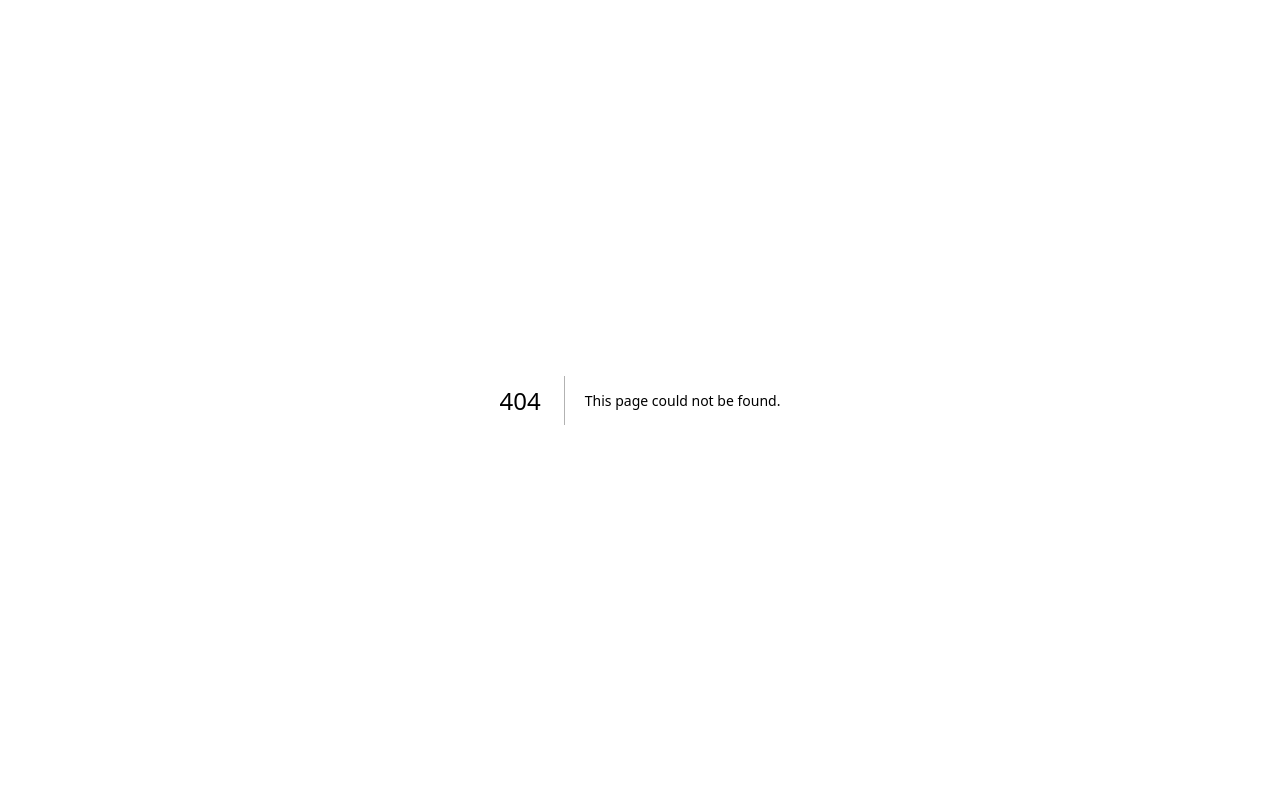
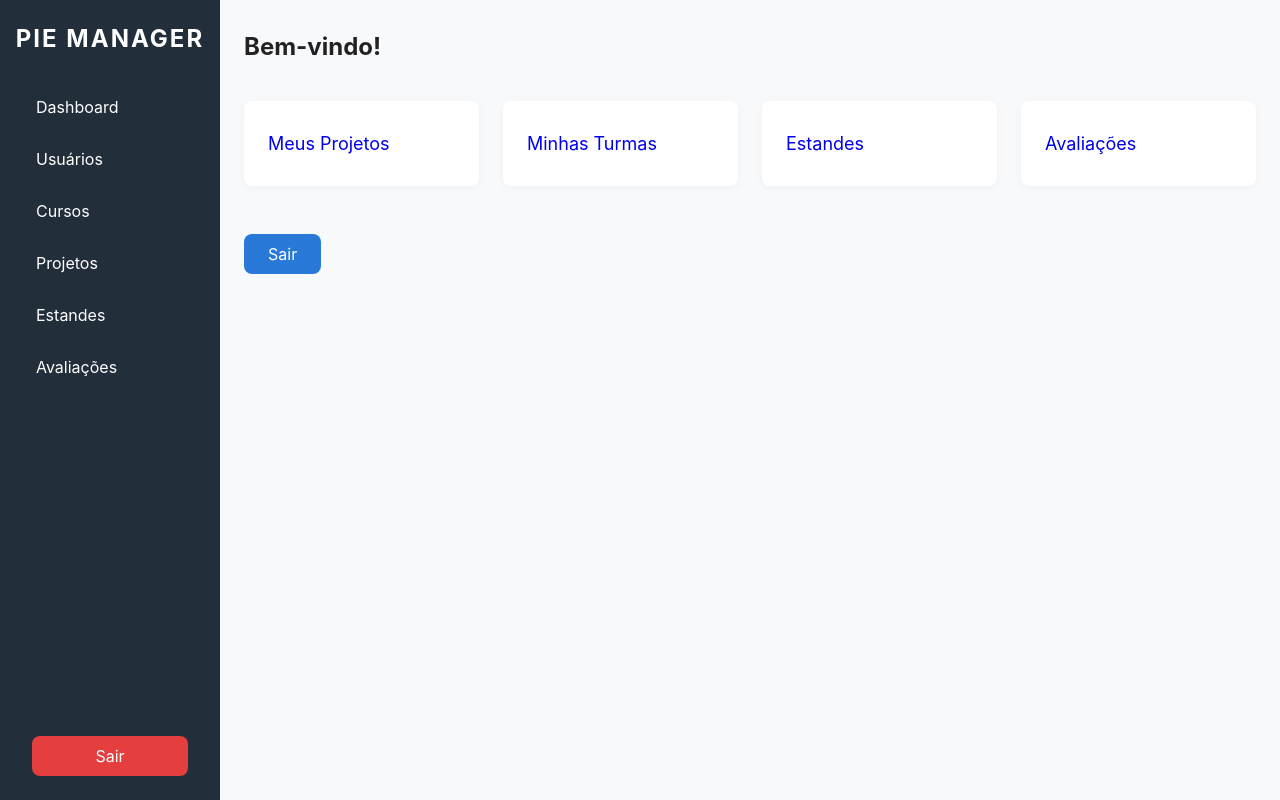
Before and after one commit to Fabrica-Unisales/pie-manager-front, a Next.js app: page /dashboard in a window 1280 px wide. Before the commit this address had no page. Built offline with nearby package versions, Linux system fonts and the light colour scheme; what @ant-design/nextjs-registry would draw is missing.

Commit message:
feat: implementa dashboard e componente NAV para todas as telas

```diff
--- /dev/null
+++ b/src/app/dashboard/layout.js
@@ -0,0 +1,16 @@
+'use client';
+import React from 'react';
+import Sidebar from '../../components/Sidebar/Sidebar';
+
+const DashboardLayout = ({ children }) => {
+  return (
+    <div style={{ display: 'flex', minHeight: '100vh' }}>
+      <Sidebar />
+      <main style={{ marginLeft: 220, flex: 1, padding: '32px 24px', background: 'var(--gray-light)' }}>
+        {children}
+      </main>
+    </div>
+  );
+};
+
+export default DashboardLayout;
--- /dev/null
+++ b/src/app/dashboard/page.js
@@ -0,0 +1,43 @@
+"use client";
+import React, { useEffect, useState } from 'react';
+import Card from '../../components/Card/Card';
+import Button from '../../components/Button/Button';
+
+const navCards = [
+  { label: 'Meus Projetos', href: '/projetos' },
+  { label: 'Minhas Turmas', href: '/cursos' },
+  { label: 'Estandes', href: '/estandes' },
+  { label: 'Avaliações', href: '/avaliacoes' },
+];
+
+const Dashboard = () => {
+  const [user, setUser] = useState(null);
+
+  useEffect(() => {
+    const userLogado = localStorage.getItem('usuarioLogado');
+    if (userLogado) {
+      setUser(JSON.parse(userLogado));
+    }
+  }, []);
+
+  return (
+    <div>
+      <h2 style={{ marginBottom: 24 }}>Bem-vindo{user ? `, ${user.username}` : ''}!</h2>
+      <div style={{ display: 'flex', gap: 24, flexWrap: 'wrap', marginBottom: 32 }}>
+        {navCards.map(card => (
+          <a key={card.href} href={card.href} style={{ textDecoration: 'none', flex: '1 1 200px', minWidth: 200 }}>
+            <Card style={{ textAlign: 'center', cursor: 'pointer', minHeight: 100, justifyContent: 'center', display: 'flex', alignItems: 'center' }}>
+              <span style={{ fontSize: 18 }}>{card.label}</span>
+            </Card>
+          </a>
+        ))}
+      </div>
+      <Button onClick={() => {
+        localStorage.removeItem('usuarioLogado');
+        window.location.href = '/';
+      }}>Sair</Button>
+    </div>
+  );
+};
+
+export default Dashboard;
--- a/src/app/layout.js
+++ b/src/app/layout.js
@@ -1,8 +1,7 @@
 "use client";
 import React from "react";
 import { AntdRegistry } from "@ant-design/nextjs-registry";
-import { Breadcrumb, Layout, Menu, theme } from "antd";
-import { items2 } from "@/statics/menuItens";
+import { Layout, theme } from "antd";
 import '../styles/globals.css';
 
 const { Header, Content, Sider } = Layout;
--- /dev/null
+++ b/src/components/Sidebar/Sidebar.jsx
@@ -0,0 +1,37 @@
+import React from 'react';
+import styles from './Sidebar.module.css';
+
+const navItems = [
+  { label: 'Dashboard', href: '/dashboard' },
+  { label: 'Usuários', href: '/usuarios' },
+  { label: 'Cursos', href: '/cursos' },
+  { label: 'Projetos', href: '/projetos' },
+  { label: 'Estandes', href: '/estandes' },
+  { label: 'Avaliações', href: '/avaliacoes' },
+];
+
+const Sidebar = () => {
+  return (
+    <aside className={styles.sidebar}>
+      <div className={styles.logo}>PIE MANAGER</div>
+      <nav className={styles.nav}>
+        {navItems.map((item) => (
+          <a key={item.href} href={item.href} className={styles.link}>
+            {item.label}
+          </a>
+        ))}
+      </nav>
+      <button
+        className={styles.logout}
+        onClick={() => {
+          localStorage.removeItem('usuarioLogado');
+          window.location.href = '/';
+        }}
+      >
+        Sair
+      </button>
+    </aside>
+  );
+};
+
+export default Sidebar;
--- /dev/null
+++ b/src/components/Sidebar/Sidebar.module.css
@@ -0,0 +1,53 @@
+.sidebar {
+  width: 220px;
+  height: 100vh;
+  background: #222e3a;
+  color: #fff;
+  display: flex;
+  flex-direction: column;
+  align-items: stretch;
+  padding: 24px 0;
+  position: fixed;
+  left: 0;
+  top: 0;
+  z-index: 10;
+}
+.logo {
+  font-size: 1.5rem;
+  font-weight: bold;
+  text-align: center;
+  margin-bottom: 32px;
+  letter-spacing: 2px;
+}
+.nav {
+  flex: 1;
+  display: flex;
+  flex-direction: column;
+  gap: 8px;
+}
+.link {
+  color: #fff;
+  text-decoration: none;
+  padding: 12px 32px;
+  border-left: 4px solid transparent;
+  transition: background 0.2s, border-color 0.2s;
+  font-size: 1rem;
+}
+.link:hover, .link.active {
+  background: #2d3a4a;
+  border-left: 4px solid var(--primary);
+}
+.logout {
+  background: var(--danger);
+  color: #fff;
+  border: none;
+  border-radius: var(--radius);
+  padding: 10px 24px;
+  margin: 24px 32px 0 32px;
+  font-size: 1rem;
+  cursor: pointer;
+  transition: background 0.2s;
+}
+.logout:hover {
+  background: #b91c1c;
+}
```
